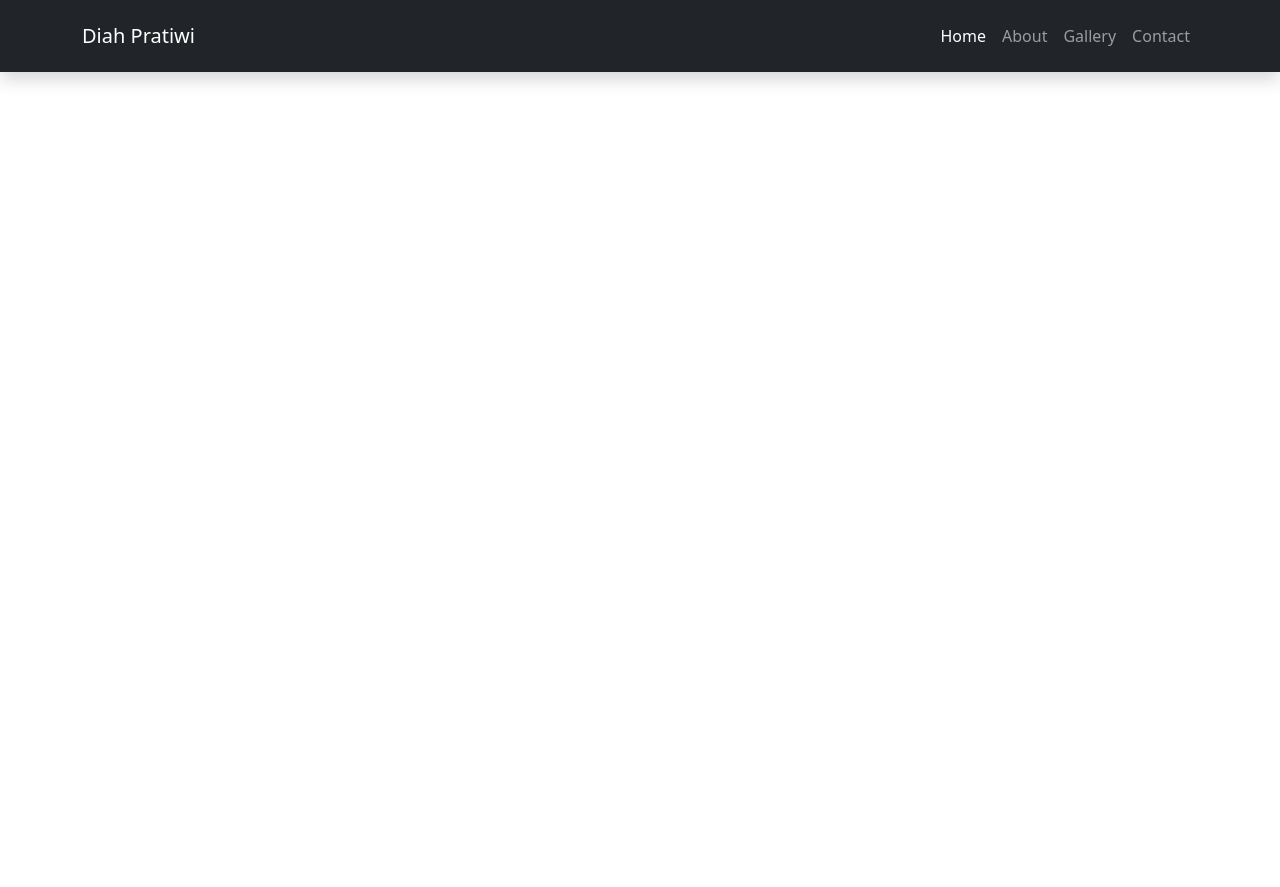
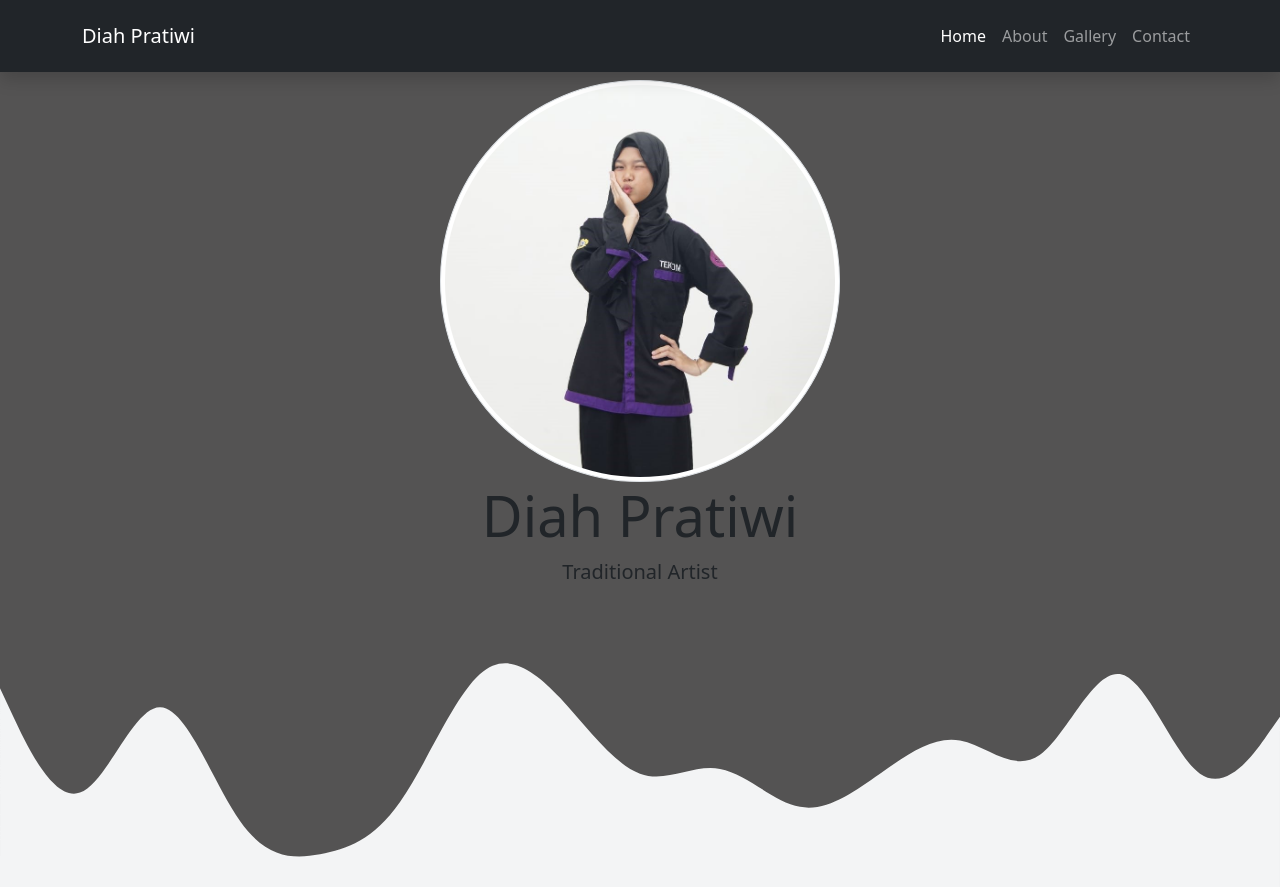
Before and after one commit to diptw/diptw.github.io, a plain HTML site: page index.html in a window 1280 px wide. Before the commit the page ends 800 px from the top, so only its background shows below. Drawn offline with nearby package versions, Linux system fonts and the light colour scheme.

Commit message:
bikin jumbotron home

```diff
--- a/index.html
+++ b/index.html
@@ -8,8 +8,9 @@
         rel="stylesheet"
         integrity="sha384-LN+7fdVzj6u52u30Kp6M/trliBMCMKTyK833zpbD+pXdCLuTusPj697FH4R/5mcr"
         crossorigin="anonymous">
+
     <!-- Link Eks CSS -->
-
+    <link rel="stylesheet" href="style.css">
     <title>My Portofolio</title>
 </head>
 <body>
@@ -38,12 +39,21 @@
             </div>
         </div>
     </nav>
-
-
-
-
     <!-- End NavBar -->
 
+    <!-- Home -->
+    <!-- Jumbotron -->
+    <section class="jumbotron text-center">
+        <img src="img/me2.jpg" alt="Diah Pratiwi" width="400" class="rounded-circle img-thumbnail">
+        <h1 class="display-4">Diah Pratiwi</h1>
+        <p class="lead">Traditional Artist</p>
+        <svg xmlns="http://www.w3.org/2000/svg" viewBox="0 0 1440 320">
+        <path fill="#f3f4f5" fill-opacity="1"
+            d="M0,96L15,128C30,160,60,224,90,213.3C120,203,150,117,180,117.3C210,117,240,203,270,245.3C300,288,330,288,360,282.7C390,277,420,267,450,224C480,181,510,107,540,80C570,53,600,75,630,106.7C660,139,690,181,720,192C750,203,780,181,810,186.7C840,192,870,224,900,229.3C930,235,960,213,990,192C1020,171,1050,149,1080,154.7C1110,160,1140,192,1170,170.7C1200,149,1230,75,1260,80C1290,85,1320,171,1350,192C1380,213,1410,171,1425,149.3L1440,128L1440,320L1425,320C1410,320,1380,320,1350,320C1320,320,1290,320,1260,320C1230,320,1200,320,1170,320C1140,320,1110,320,1080,320C1050,320,1020,320,990,320C960,320,930,320,900,320C870,320,840,320,810,320C780,320,750,320,720,320C690,320,660,320,630,320C600,320,570,320,540,320C510,320,480,320,450,320C420,320,390,320,360,320C330,320,300,320,270,320C240,320,210,320,180,320C150,320,120,320,90,320C60,320,30,320,15,320L0,320Z">
+        </path>
+        </svg>
+    </section>
+    <!-- End Jumbotron -->
 
 
 
--- a/style.css
+++ b/style.css
@@ -0,0 +1,7 @@
+.jumbotron {
+    padding-top: 5rem;
+    background-color: #545353;
+}
+.textname {
+    background-color: white;
+}
```
Also changed, not shown: img/me.jpg (added), img/me2.jpg (added).
